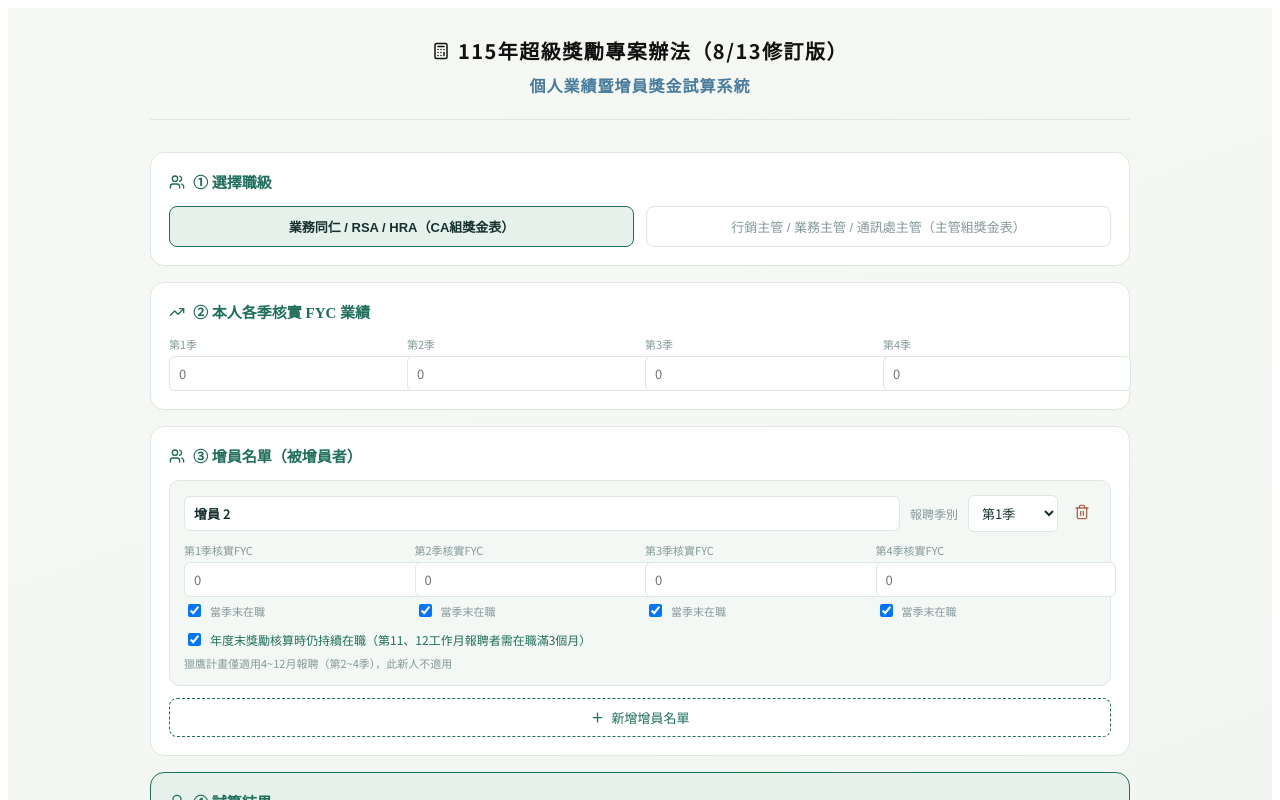
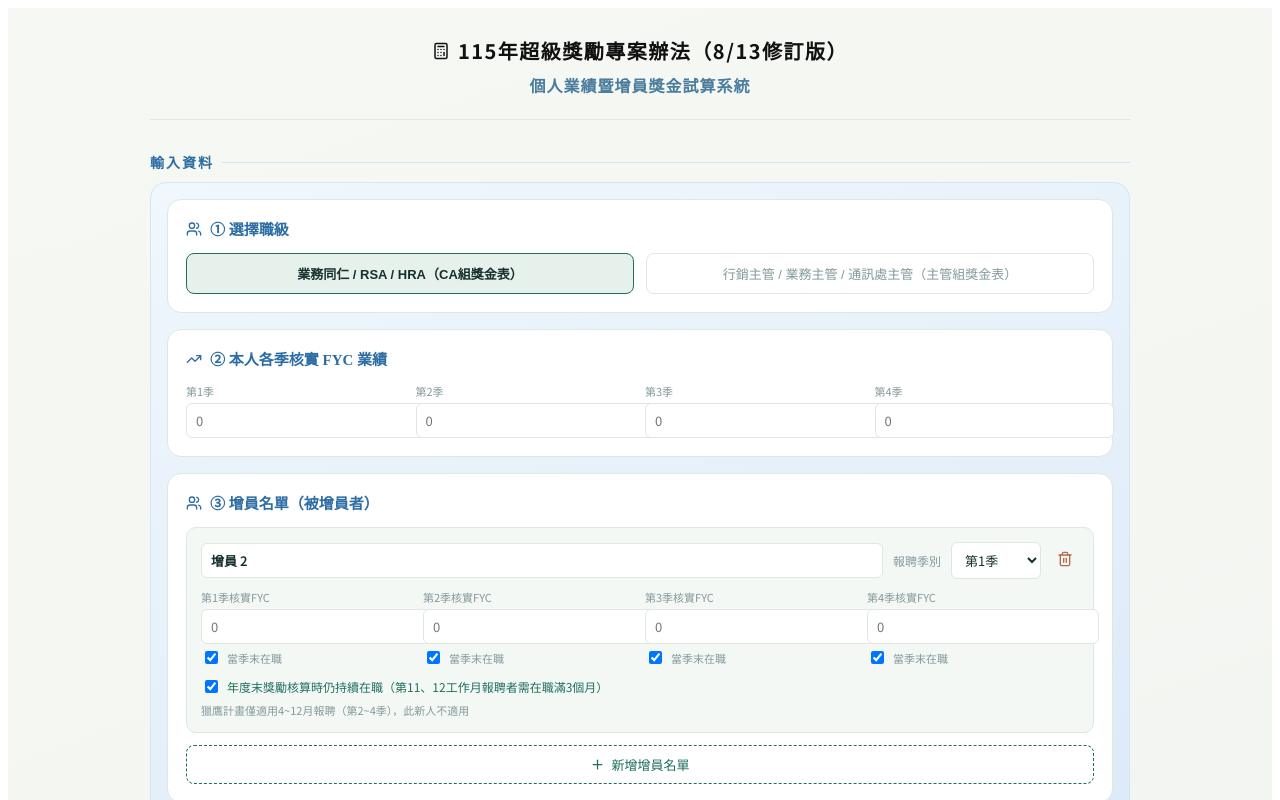
Before and after one commit to nehemiah1205/fubon-incentive-calc, a React (Vite) app: page / in a window 1280 px wide. Shown: the top 800 px of the page. Built offline with nearby package versions, Linux system fonts and the light colour scheme.

Commit message:
輸入資料區塊加上標籤，標題改為淺藍色

```diff
--- a/src/App.jsx
+++ b/src/App.jsx
@@ -278,7 +278,38 @@ export default function App() {
         </div>
 
         {/* 職級選擇 */}
-        <Card title="① 選擇職級" icon={<Users size={16} />}>
+        <div
+          style={{
+            display: "flex",
+            alignItems: "center",
+            gap: 8,
+            marginBottom: 10,
+          }}
+        >
+          <span
+            style={{
+              fontFamily: serif,
+              fontSize: 14,
+              fontWeight: 700,
+              color: "#2E6DA4",
+              letterSpacing: 2,
+            }}
+          >
+            輸入資料
+          </span>
+          <div style={{ flex: 1, height: 1, background: "#D3E6F5" }} />
+        </div>
+
+        <div
+          style={{
+            background: "linear-gradient(160deg, #F0F7FD 0%, #DCEAF8 100%)",
+            border: "1px solid #D3E6F5",
+            borderRadius: 16,
+            padding: 16,
+            marginBottom: 16,
+          }}
+        >
+          <Card title="① 選擇職級" icon={<Users size={16} />} titleColor="#2E6DA4">
           <div style={{ display: "flex", gap: 12 }}>
             {[
               { key: "ca", label: "業務同仁 / RSA / HRA（CA組獎金表）" },
@@ -310,7 +341,7 @@ export default function App() {
         </Card>
 
         {/* 本人各季業績 */}
-        <Card title="② 本人各季核實 FYC 業績" icon={<TrendingUp size={16} />}>
+        <Card title="② 本人各季核實 FYC 業績" icon={<TrendingUp size={16} />} titleColor="#2E6DA4">
           <div style={{ display: "grid", gridTemplateColumns: "repeat(4,1fr)", gap: 10 }}>
             {[0, 1, 2, 3].map((i) => (
               <QField
@@ -324,7 +355,7 @@ export default function App() {
         </Card>
 
         {/* 增員名單 */}
-        <Card title="③ 增員名單（被增員者）" icon={<Users size={16} />}>
+        <Card title="③ 增員名單（被增員者）" icon={<Users size={16} />} titleColor="#2E6DA4">
           {recruits.map((r) => (
             <div
               key={r.id}
@@ -457,9 +488,10 @@ export default function App() {
             <Plus size={15} /> 新增增員名單
           </button>
         </Card>
+        </div>
 
         {/* ---- 結果 ---- */}
-        <Card title="④ 試算結果" icon={<Award size={16} />} accent>
+        <Card title="試算結果" icon={<Award size={16} />} accent>
           <div style={{ display: "flex", alignItems: "center", gap: 8, marginBottom: 10 }}>
             <Badge>超級獎金</Badge>
             <SectionLabel style={{ marginBottom: 0 }}>季超級個人獎金</SectionLabel>
@@ -494,7 +526,7 @@ export default function App() {
             value={result.homerun}
             note={result.homerun ? "已達成 15,000 元" : "尚未四季全數達標"}
           />
-          <ResultRow label="季獎金＋全壘打獎金 合計（戰功總額）" value={result.baseTotal} strong />
+          <ResultRow label="季獎金＋全壘打獎金 合計" value={result.baseTotal} strong />
 
           <div style={{ display: "flex", alignItems: "center", gap: 8, marginTop: 18, marginBottom: 10 }}>
             <Badge>增員加碼</Badge>
@@ -682,7 +714,7 @@ export default function App() {
   );
 }
 
-function Card({ title, icon, children, accent }) {
+function Card({ title, icon, children, accent, titleColor }) {
   return (
     <div
       style={{
@@ -698,7 +730,7 @@ function Card({ title, icon, children, accent }) {
           display: "flex",
           alignItems: "center",
           gap: 8,
-          color: C.accent,
+          color: titleColor || C.accent,
           fontFamily: serif,
           fontSize: 15,
           fontWeight: 600,
```
